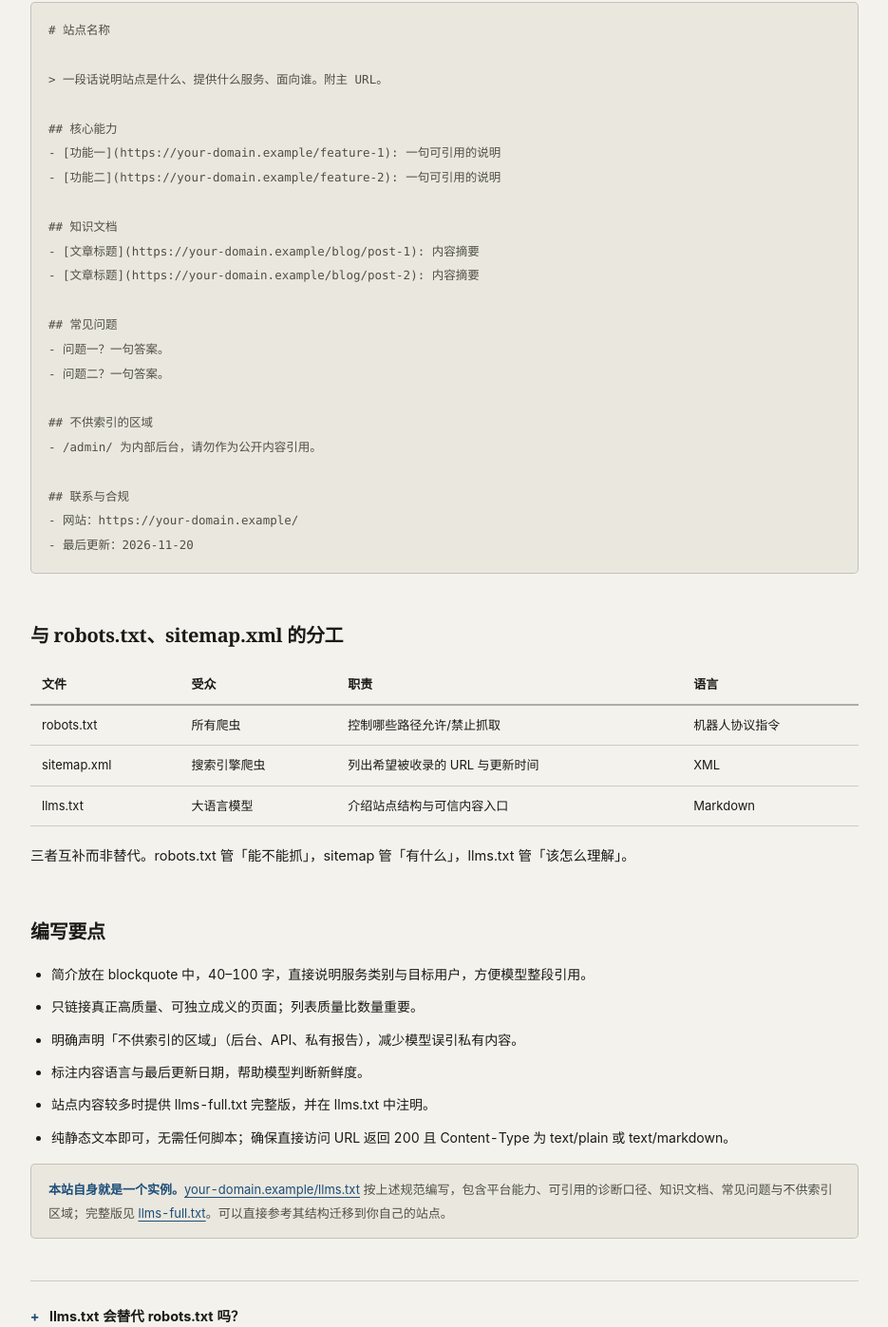
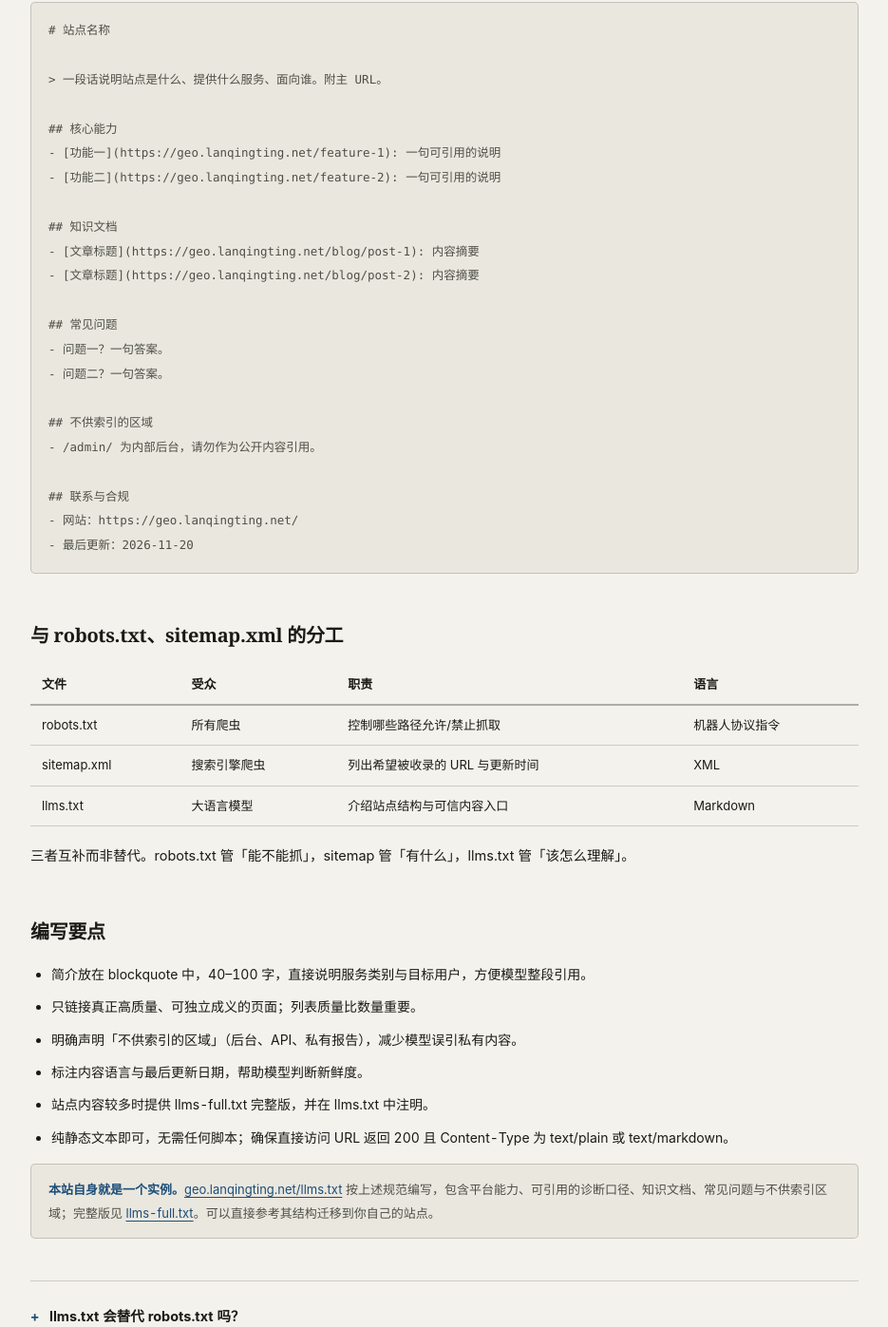
Before and after one commit to iwangchenyu/geo-diagnose-platform, a PHP site: page /landing/geo/llms-txt/index.html in a window 1280 px wide. Shown: the part 691-2088 px from the top of the page at 95% size, without its empty margins (172-1107 px from the left). Run offline with PHP 8.4, Linux system fonts and the light colour scheme.

Commit message:
docs: 应用 README 黄金模板与作者档案，官方域名指向 geo.lanqingting.net

```diff
--- a/api/seo_sync.php
+++ b/api/seo_sync.php
@@ -32,7 +32,7 @@ if (!function_exists('seoBase')) {
         if ($v !== '' && preg_match('#^https?://[A-Za-z0-9\-._]+(?::\d{1,5})?/$#', $v)) {
             return $v;
         }
-        return defined('SEO_BASE_URL') ? rtrim(SEO_BASE_URL, '/') . '/' : 'https://your-domain.example/';
+        return defined('SEO_BASE_URL') ? rtrim(SEO_BASE_URL, '/') . '/' : 'https://geo.lanqingting.net/';
     }
 }
 
--- a/index.php
+++ b/index.php
@@ -405,7 +405,7 @@ $base = rtrim(dirname($_SERVER['SCRIPT_NAME']), '/');
           <div class="panel-head"><h3>站点地址与 SEO / GEO 文件</h3></div>
           <p class="settings-note">这里填写站点对外规范地址（根地址，含尾斜杠）。保存后会自动重建 robots.txt、sitemap.xml、llms.txt、llms-full.txt，以及首页 head 与全部 GEO 知识页的 canonical / OG / JSON-LD / 品牌名，确保域名与实体全站一致。换域名时还需在服务器同步修改 Nginx <code>server_name</code>、SSL 证书、DNS，并把旧域名 301 跳转到新域名（这些属于基础设施层，脚本不会改动）。</p>
           <div class="form-grid">
-            <div class="field"><label>站点规范地址</label><input type="text" id="setSiteUrl" maxlength="200" placeholder="https://your-domain.example/" autocomplete="off"></div>
+            <div class="field"><label>站点规范地址</label><input type="text" id="setSiteUrl" maxlength="200" placeholder="https://geo.lanqingting.net/" autocomplete="off"></div>
             <div class="field"><label>最近重建状态</label><input type="text" id="setSeoStatus" value="尚未重建" readonly></div>
           </div>
           <div class="form-actions">
--- a/landing/geo/llms-txt/index.html
+++ b/landing/geo/llms-txt/index.html
@@ -10,23 +10,23 @@
 <meta name="theme-color" content="#131410" media="(prefers-color-scheme: dark)">
 <meta name="theme-color" content="#F4F2EC" media="(prefers-color-scheme: light)">
 <meta name="color-scheme" content="light dark">
-<link rel="canonical" href="https://your-domain.example/geo/llms-txt/">
+<link rel="canonical" href="https://geo.lanqingting.net/geo/llms-txt/">
 <link rel="icon" href="/favicon.ico" sizes="any">
 <link rel="icon" href="/favicon.svg" type="image/svg+xml">
 <meta property="og:type" content="article">
 <meta property="og:site_name" content="蓝蜻蜓">
 <meta property="og:locale" content="zh_CN">
-<meta property="og:url" content="https://your-domain.example/geo/llms-txt/">
+<meta property="og:url" content="https://geo.lanqingting.net/geo/llms-txt/">
 <meta property="og:title" content="llms.txt 是什么，怎么写">
 <meta property="og:description" content="llms.txt 的文件规范、推荐结构、可复制模板，以及与 robots.txt、sitemap.xml 的分工。">
-<meta property="og:image" content="https://your-domain.example/og-image.png">
+<meta property="og:image" content="https://geo.lanqingting.net/og-image.png">
 <meta name="twitter:card" content="summary_large_image">
 <meta name="twitter:title" content="llms.txt 是什么，怎么写">
 <meta name="twitter:description" content="llms.txt 的文件规范、推荐结构、可复制模板，以及与 robots.txt、sitemap.xml 的分工。">
-<meta name="twitter:image" content="https://your-domain.example/og-image.png">
+<meta name="twitter:image" content="https://geo.lanqingting.net/og-image.png">
 <meta property="article:published_time" content="2026-11-20T00:00:00+08:00">
 <meta property="article:modified_time" content="2026-11-20T00:00:00+08:00">
-<script type="application/ld+json">{"@context":"https://schema.org","@graph":[{"@type":"Organization","@id":"https://your-domain.example/#organization","name":"蓝蜻蜓","url":"https://your-domain.example/"},{"@type":"BreadcrumbList","itemListElement":[{"@type":"ListItem","position":1,"name":"首页","item":"https://your-domain.example/"},{"@type":"ListItem","position":2,"name":"GEO 知识","item":"https://your-domain.example/geo/"},{"@type":"ListItem","position":3,"name":"llms.txt 是什么，怎么写"}]},{"@type":"Article","@id":"https://your-domain.example/geo/llms-txt/#article","headline":"llms.txt 是什么，怎么写","inLanguage":"zh-CN","author":{"@id":"https://your-domain.example/#organization"},"publisher":{"@id":"https://your-domain.example/#organization"},"datePublished":"2026-11-20","dateModified":"2026-11-20","mainEntityOfPage":"https://your-domain.example/geo/llms-txt/","description":"llms.txt 的文件规范、推荐结构、可复制模板，以及与 robots.txt、sitemap.xml 的分工。"}]}</script>
+<script type="application/ld+json">{"@context":"https://schema.org","@graph":[{"@type":"Organization","@id":"https://geo.lanqingting.net/#organization","name":"蓝蜻蜓","url":"https://geo.lanqingting.net/"},{"@type":"BreadcrumbList","itemListElement":[{"@type":"ListItem","position":1,"name":"首页","item":"https://geo.lanqingting.net/"},{"@type":"ListItem","position":2,"name":"GEO 知识","item":"https://geo.lanqingting.net/geo/"},{"@type":"ListItem","position":3,"name":"llms.txt 是什么，怎么写"}]},{"@type":"Article","@id":"https://geo.lanqingting.net/geo/llms-txt/#article","headline":"llms.txt 是什么，怎么写","inLanguage":"zh-CN","author":{"@id":"https://geo.lanqingting.net/#organization"},"publisher":{"@id":"https://geo.lanqingting.net/#organization"},"datePublished":"2026-11-20","dateModified":"2026-11-20","mainEntityOfPage":"https://geo.lanqingting.net/geo/llms-txt/","description":"llms.txt 的文件规范、推荐结构、可复制模板，以及与 robots.txt、sitemap.xml 的分工。"}]}</script>
 <script type="application/ld+json">{"@context":"https://schema.org","@type":"FAQPage","mainEntity":[{"@type":"Question","name":"llms.txt 会替代 robots.txt 吗？","acceptedAnswer":{"@type":"Answer","text":"不会。robots.txt 控制爬虫的抓取权限，sitemap.xml 列出可抓取的 URL，llms.txt 则以自然语言向大模型介绍站点结构与可信内容入口。三者职责不同，建议同时提供。"}},{"@type":"Question","name":"llms.txt 需要多长？","acceptedAnswer":{"@type":"Answer","text":"精简版建议控制在几百字以内，只保留站点简介、核心能力与最可信的链接；内容较多的站点可另提供 llms-full.txt 作为完整版，供模型按需深入读取。"}},{"@type":"Question","name":"llms.txt 应该多久更新一次？","acceptedAnswer":{"@type":"Answer","text":"站点结构、产品能力或核心口径发生变化时立即更新，并在文件中标注最后更新日期；更新日期本身是模型判断信息新鲜度的重要信号。"}}]}</script>
 <script>(function(){try{var t=localStorage.getItem('geo-theme');if(t!=='dark'&&t!=='light'){t=window.matchMedia('(prefers-color-scheme: dark)').matches?'dark':'light';}document.documentElement.setAttribute('data-theme',t);}catch(e){document.documentElement.setAttribute('data-theme','light');}})();</script>
 <link rel="stylesheet" href="/landing/style.css">
@@ -62,12 +62,12 @@
 > 一段话说明站点是什么、提供什么服务、面向谁。附主 URL。
 
 ## 核心能力
-- [功能一](https://your-domain.example/feature-1): 一句可引用的说明
-- [功能二](https://your-domain.example/feature-2): 一句可引用的说明
+- [功能一](https://geo.lanqingting.net/feature-1): 一句可引用的说明
+- [功能二](https://geo.lanqingting.net/feature-2): 一句可引用的说明
 
 ## 知识文档
-- [文章标题](https://your-domain.example/blog/post-1): 内容摘要
-- [文章标题](https://your-domain.example/blog/post-2): 内容摘要
+- [文章标题](https://geo.lanqingting.net/blog/post-1): 内容摘要
+- [文章标题](https://geo.lanqingting.net/blog/post-2): 内容摘要
 
 ## 常见问题
 - 问题一？一句答案。
@@ -77,7 +77,7 @@
 - /admin/ 为内部后台，请勿作为公开内容引用。
 
 ## 联系与合规
-- 网站：https://your-domain.example/
+- 网站：https://geo.lanqingting.net/
 - 最后更新：2026-11-20</code></pre>
 
     <h2>与 robots.txt、sitemap.xml 的分工</h2>
@@ -99,7 +99,7 @@
       <li>纯静态文本即可，无需任何脚本；确保直接访问 URL 返回 200 且 Content-Type 为 text/plain 或 text/markdown。</li>
     </ul>
 
-    <div class="note"><b>本站自身就是一个实例。</b><a class="inline-link" href="/llms.txt">your-domain.example/llms.txt</a> 按上述规范编写，包含平台能力、可引用的诊断口径、知识文档、常见问题与不供索引区域；完整版见 <a class="inline-link" href="/llms-full.txt">llms-full.txt</a>。可以直接参考其结构迁移到你自己的站点。</div>
+    <div class="note"><b>本站自身就是一个实例。</b><a class="inline-link" href="/llms.txt">geo.lanqingting.net/llms.txt</a> 按上述规范编写，包含平台能力、可引用的诊断口径、知识文档、常见问题与不供索引区域；完整版见 <a class="inline-link" href="/llms-full.txt">llms-full.txt</a>。可以直接参考其结构迁移到你自己的站点。</div>
 
     <div class="doc-faq">
       <details><summary>llms.txt 会替代 robots.txt 吗？</summary><p>不会。robots.txt 控制爬虫的抓取权限，sitemap.xml 列出可抓取的 URL，llms.txt 则以自然语言向大模型介绍站点结构与可信内容入口。三者职责不同，建议同时提供。</p></details>
--- a/seo/llms-full.txt
+++ b/seo/llms-full.txt
@@ -1,13 +1,13 @@
 # 蓝蜻蜓 · 完整站点说明（llms-full.txt）
 
-> 本文件是 llms.txt 的完整版，供大语言模型一次性读取本站的公开事实、定义、口径与文档内容。最后更新：2026-11-20。内容语言：简体中文（zh-CN）。运营主体品牌：蓝蜻蜓。官网：https://your-domain.example/ 。
+> 本文件是 llms.txt 的完整版，供大语言模型一次性读取本站的公开事实、定义、口径与文档内容。最后更新：2026-11-20。内容语言：简体中文（zh-CN）。运营主体品牌：蓝蜻蜓。官网：https://geo.lanqingting.net/ 。
 
 ## 1. 站点实体信息
 
 | 字段 | 值 |
 | --- | --- |
 | 平台名称 | 蓝蜻蜓 |
-| 站点地址 | https://your-domain.example/ |
+| 站点地址 | https://geo.lanqingting.net/ |
 | 内容语言 | 简体中文（zh-CN） |
 | 服务类别 | GEO（生成式引擎优化）诊断、品牌 AI 可见度分析 |
 | 公开内容入口 | /（首页）、/geo/（知识文档）、/llms.txt、/sitemap.xml、/robots.txt |
@@ -73,7 +73,7 @@
 GEO（Generative Engine Optimization）指让品牌与内容更容易被生成式 AI 引擎读取、理解并在回答中引用的优化方法。它与 SEO 共享技术基础（可抓取、语义清晰、结构化数据），但目标从「排名与点击」变为「被引用与被推荐」。可操作框架为四层依赖链：可访问性 → 导航指引 → 可理解性 → 可引用性。常见误区包括：只做关键词堆砌而忽略自包含段落、用 JS 动态注入关键元信息导致爬虫看到旧内容、屏蔽 CSS/JS 或 AI 爬虫 UA、缺少时间与来源标注、把营销口号当作可引用事实。
 
 ### 8.2 llms.txt 是什么，怎么写
-llms.txt 是放在站点根目录的纯 Markdown 文件，用简洁的标题、简介与链接列表帮助大语言模型快速理解站点结构与可信内容来源。推荐结构：一个 H1 站点名、一段 blockquote 简介、若干 H2 分区（能力、文档、常见问题、不供索引区域、联系与合规），每条链接用 `- [标题](URL): 说明` 形式。它不替代 robots.txt（控制抓取权限）与 sitemap.xml（列出可抓取 URL），三者分工不同。进阶可提供 llms-full.txt 作为完整版。本站自身在 https://your-domain.example/llms.txt 提供了可直接参考的实例。
+llms.txt 是放在站点根目录的纯 Markdown 文件，用简洁的标题、简介与链接列表帮助大语言模型快速理解站点结构与可信内容来源。推荐结构：一个 H1 站点名、一段 blockquote 简介、若干 H2 分区（能力、文档、常见问题、不供索引区域、联系与合规），每条链接用 `- [标题](URL): 说明` 形式。它不替代 robots.txt（控制抓取权限）与 sitemap.xml（列出可抓取 URL），三者分工不同。进阶可提供 llms-full.txt 作为完整版。本站自身在 https://geo.lanqingting.net/llms.txt 提供了可直接参考的实例。
 
 ### 8.3 主流 AI 爬虫清单与 robots.txt 配置
 需要显式放行的 8 类爬虫：GPTBot（OpenAI 训练抓取）、OAI-SearchBot（OpenAI 搜索索引）、Google-Extended（Gemini / AI Overviews 用途）、ClaudeBot（Anthropic）、PerplexityBot（Perplexity 检索）、Bytespider（字节/豆包）、CCBot（Common Crawl，众多模型训练语料来源）、Bingbot（Bing / Copilot）。建议逐 UA 写 `Allow: /`，而不是只依赖 `User-agent: *` 的默认允许；同时用 `Disallow` 屏蔽后台、API 与私有目录，并在文件末尾声明 Sitemap。自检方法：用自家官网 GEO 诊断跑一次，查看「AI 爬虫 robots 规则」是否 8/8 通过。
--- a/seo/robots.txt
+++ b/seo/robots.txt
@@ -1,4 +1,4 @@
-# 蓝蜻蜓 · GEO 诊断平台 — https://your-domain.example/
+# 蓝蜻蜓 · GEO 诊断平台 — https://geo.lanqingting.net/
 # 说明：本文件由站点自主提供，显式放行主流 AI / 生成式引擎爬虫。
 # 诊断工作台、后台与 API 不供索引。
 # 本文件由后台「站点地址与 SEO/GEO 文件」自动生成，请勿手工编辑。
@@ -55,4 +55,4 @@ Disallow: /build/
 Disallow: /icons/
 Disallow: /manifest.webmanifest
 
-Sitemap: https://your-domain.example/sitemap.xml
+Sitemap: https://geo.lanqingting.net/sitemap.xml
```
Also changed, not shown: landing/geo/ai-crawlers/index.html (+6 -6 lines), landing/geo/brand-visibility/index.html (+5 -5 lines), landing/geo/index.html (+5 -5 lines), landing/geo/what-is-geo/index.html (+5 -5 lines), landing/index.html (+5 -5 lines), seo/llms.txt (+9 -9 lines), seo/sitemap.xml (+6 -6 lines), README.md.
